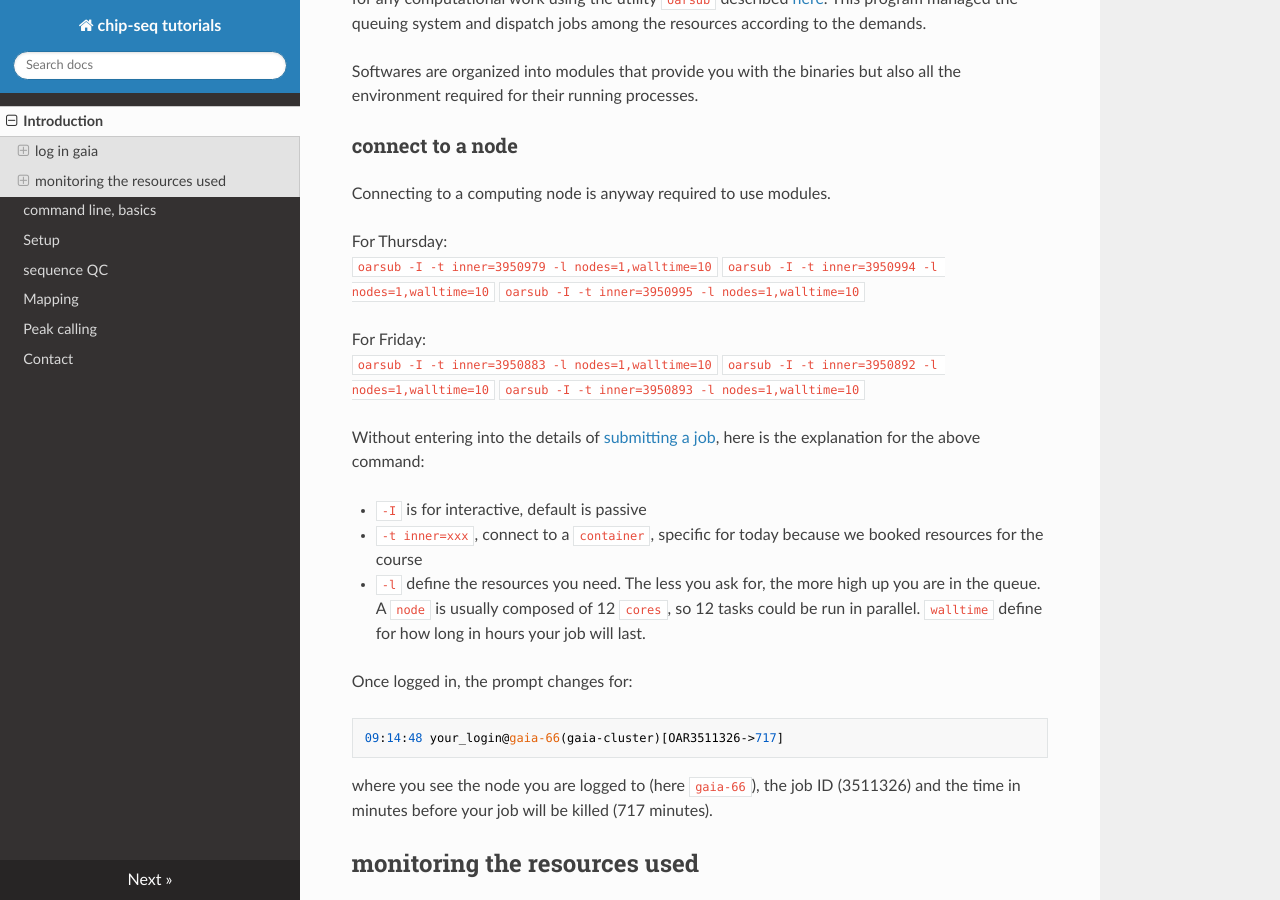
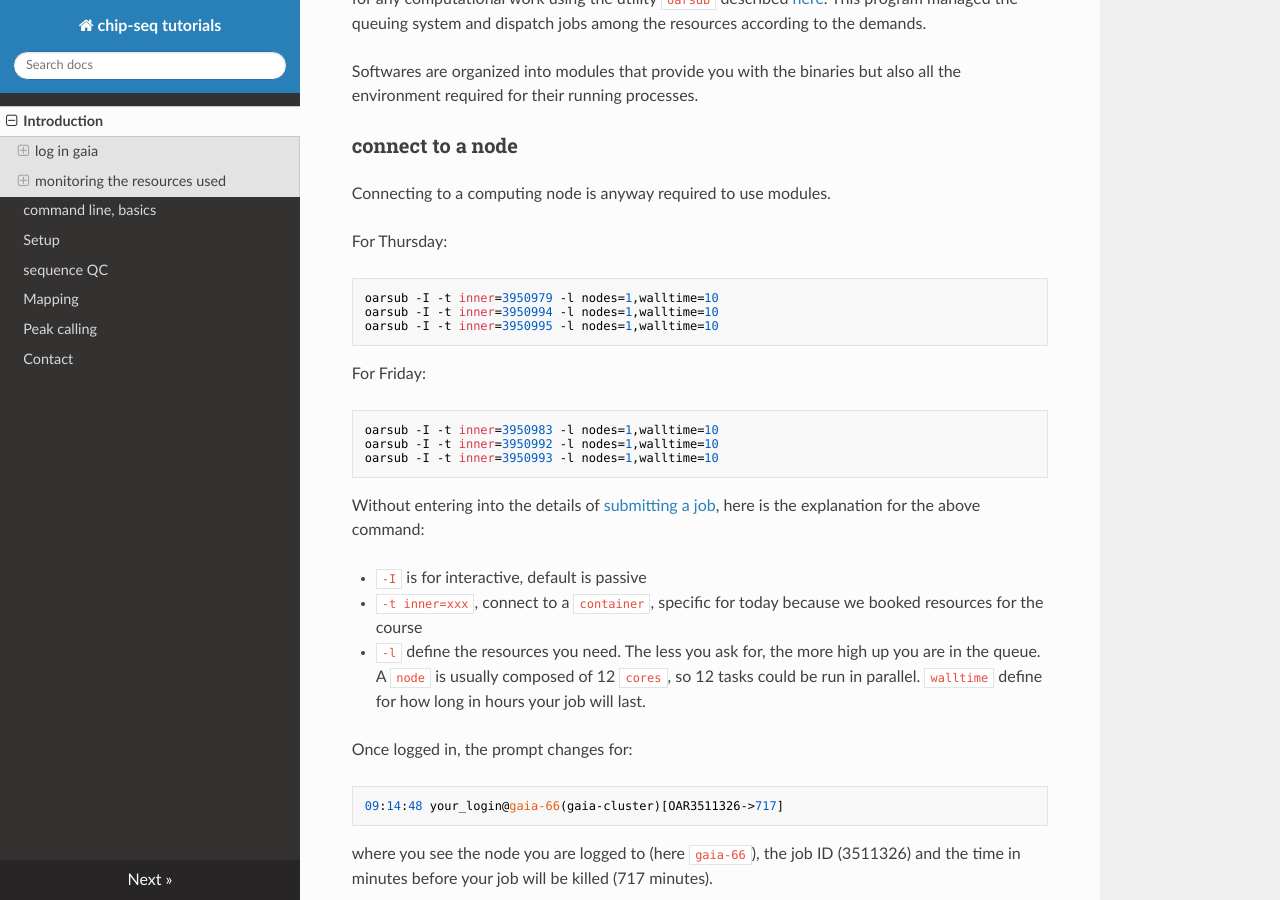
Before and after one commit to ginolhac/chip-seq, an MkDocs documentation site: the page built from docs/index.md, in a window 1280 px wide and 900 px high, scrolled down 921 px. Built offline with MkDocs 1.6.1, drawn with Linux system fonts in a browser that asks for light colours; nearby versions of some CDN libraries; old or Windows-style settings are respelled for this version of MkDocs.

Commit message:
correct container ids

````diff
--- a/docs/index.md
+++ b/docs/index.md
@@ -44,15 +44,18 @@ Softwares are organized into modules that provide you with the binaries but also
 Connecting to a computing node is anyway required to use modules.
 
 For Thursday:
-`oarsub -I -t inner=3950979 -l nodes=1,walltime=10`
-`oarsub -I -t inner=3950994 -l nodes=1,walltime=10`
-`oarsub -I -t inner=3950995 -l nodes=1,walltime=10`
+```
+oarsub -I -t inner=3950979 -l nodes=1,walltime=10
+oarsub -I -t inner=3950994 -l nodes=1,walltime=10
+oarsub -I -t inner=3950995 -l nodes=1,walltime=10
+```
 
 For Friday:
-`oarsub -I -t inner=3950883 -l nodes=1,walltime=10`
-`oarsub -I -t inner=3950892 -l nodes=1,walltime=10`
-`oarsub -I -t inner=3950893 -l nodes=1,walltime=10`
-
+```
+oarsub -I -t inner=3950983 -l nodes=1,walltime=10
+oarsub -I -t inner=3950992 -l nodes=1,walltime=10
+oarsub -I -t inner=3950993 -l nodes=1,walltime=10
+```
 
 Without entering into the details of [submitting a job](https://hpc.uni.lu/users/docs/oar.html#request-hierarchical-resources-with-oarsub),
 here is the explanation for the above command:
````
Also changed, not shown: docs/cli.md (+6 -1 lines).
